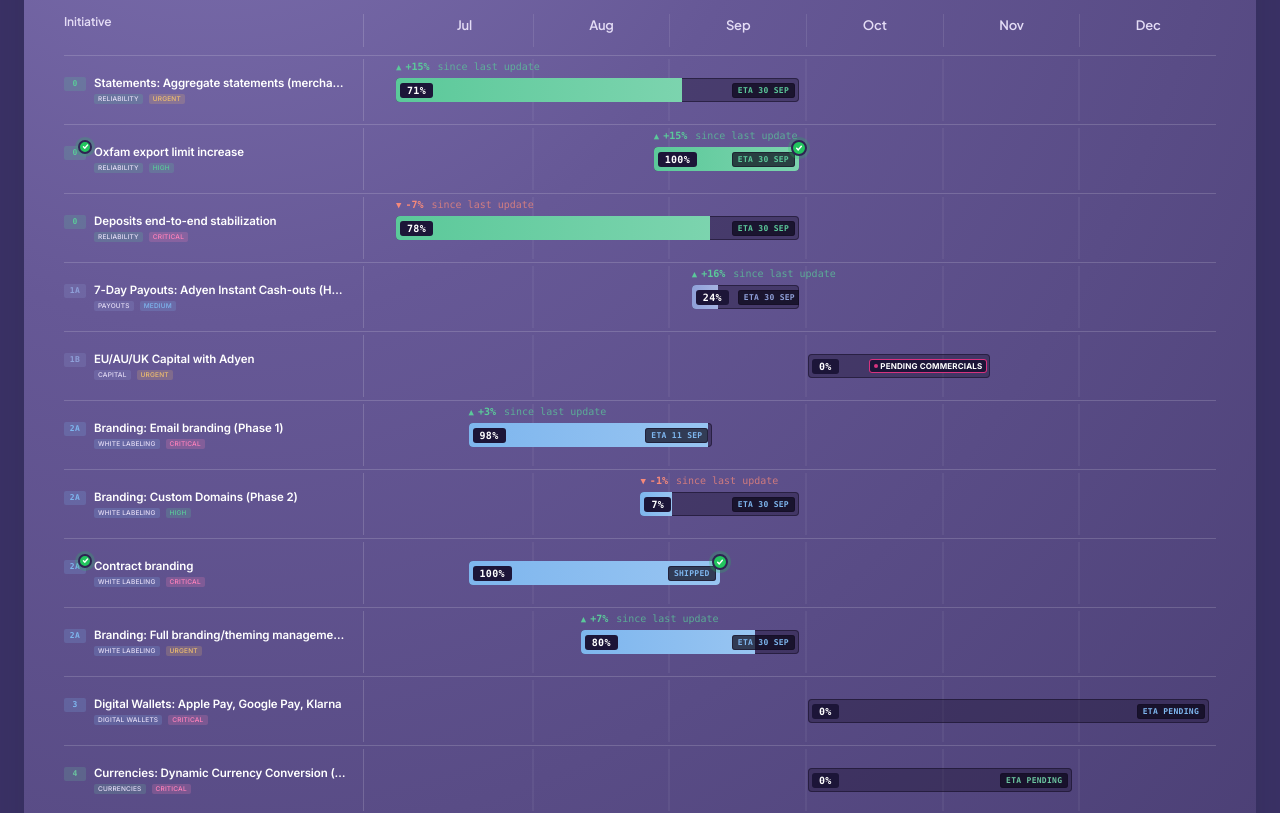
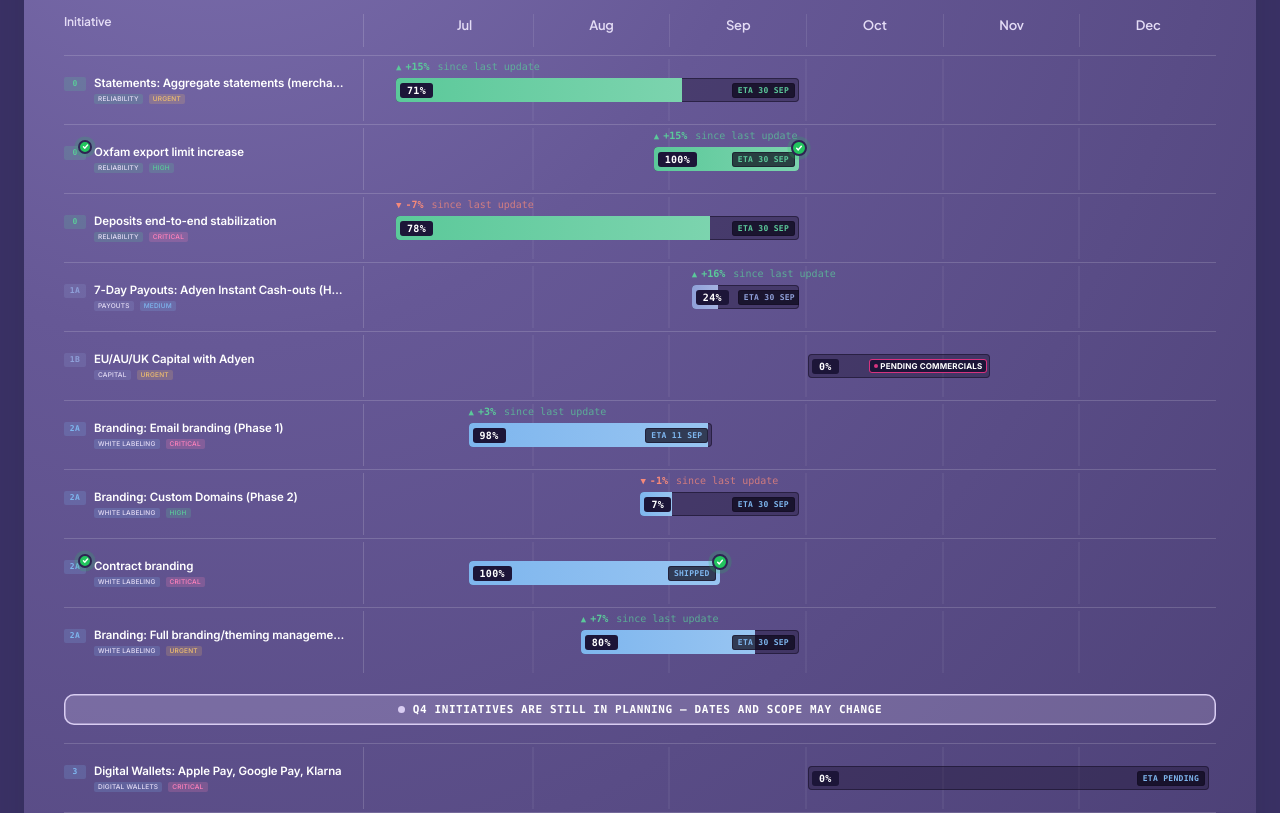
Before and after one commit to valpay-idimitrov/product, a Next.js app: page / in a window 1280 px wide. Shown: the part 280-1093 px from the top of the page. Built offline with nearby package versions, Linux system fonts and the light colour scheme.

Commit message:
Add Q4 lable still tentative

```diff
--- a/components/Roadmap.tsx
+++ b/components/Roadmap.tsx
@@ -22,7 +22,9 @@ export default function Roadmap() {
       (a, b) => GROUP_ORDER.indexOf(a.group) - GROUP_ORDER.indexOf(b.group),
     );
     const visible = cat === 'All' ? sorted : sorted.filter((it) => it.area === cat);
-    return visible.map((it) => deriveItem(it, MONTHS));
+    const q3Groups = ['0', '1a', '1b', '2a', '2b', '2c'];
+    const firstQ4Idx = visible.findIndex((it) => !q3Groups.includes(it.group));
+    return visible.map((it, i) => ({ ...deriveItem(it, MONTHS), q4Banner: i === firstQ4Idx }));
   }, [cat]);
 
   const stats: HeaderStats = useMemo(() => {
@@ -111,8 +113,34 @@ export default function Roadmap() {
 
       <div style={{ padding: '0 40px 36px' }}>
         {rows.map((item, i) => (
+          <div key={item.id}>
+            {item.q4Banner && (
+              <div style={{ padding: '18px 0 18px' }}>
+                <div
+                  style={{
+                    display: 'flex',
+                    alignItems: 'center',
+                    justifyContent: 'center',
+                    gap: 8,
+                    width: '100%',
+                    padding: '9px 14px',
+                    borderRadius: 10,
+                    background: `color-mix(in srgb, ${ACCENT} 22%, transparent)`,
+                    boxShadow: `inset 0 0 0 1.5px ${ACCENT}`,
+                    fontFamily: 'var(--font-mono)',
+                    fontSize: 11,
+                    fontWeight: 800,
+                    textTransform: 'uppercase',
+                    letterSpacing: 0.6,
+                    color: 'var(--txt)',
+                  }}
+                >
+                  <span style={{ width: 7, height: 7, borderRadius: 999, flex: '0 0 auto', background: ACCENT }} />
+                  Q4 initiatives are still in planning — dates and scope may change
+                </div>
+              </div>
+            )}
             <TimelineRow
-            key={item.id}
               item={item}
               months={MONTHS}
               expanded={expandedId === item.id}
@@ -121,6 +149,7 @@ export default function Roadmap() {
               animName={animTick % 2 ? 'rowInB' : 'rowIn'}
               onToggle={() => setExpandedId((cur) => (cur === item.id ? null : item.id))}
             />
+          </div>
         ))}
       </div>
     </div>
```
Lines whose indentation alone changed are shown as unchanged.
